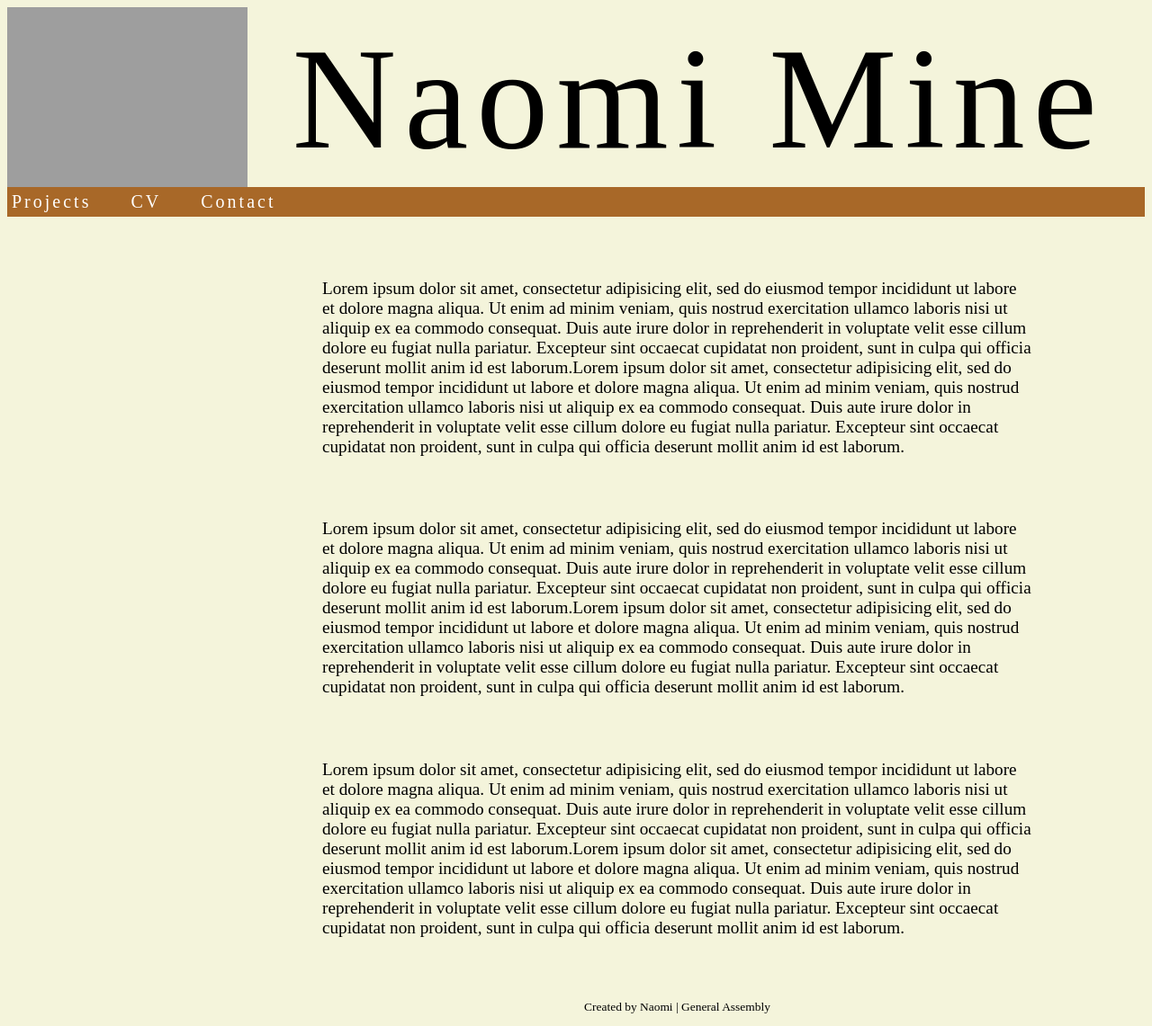
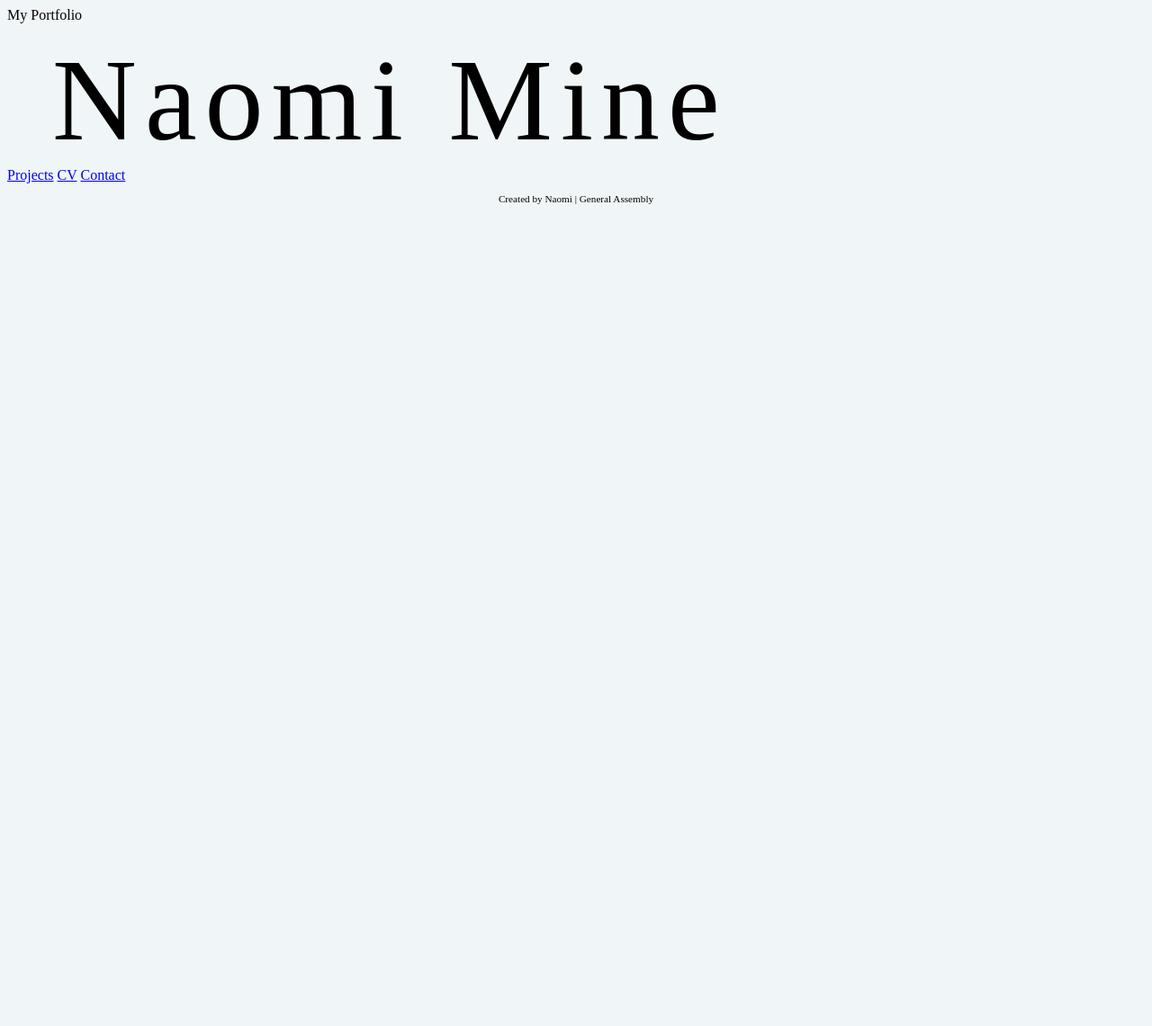
Before and after one commit to ga-chicago/wdi-portfolio, a PHP site: page / in a window 1280 px wide. Shown: the whole page at 90% size. After the commit the page ends 227 px from the top, so only its background shows below. Run offline with PHP 8.4, Linux system fonts and the light colour scheme; grey boxes are pictures that could not be loaded.

Commit message:
removed picture

```diff
--- a/portfolio/index.html
+++ b/portfolio/index.html
@@ -1,17 +1,18 @@
-<!DOCTYPE html>
+    <!DOCTYPE html>
 <html>
   <head>
     <meta charset="utf-8">
     <link href="styles/styles.css" rel="stylesheet" type="text/css">
+    <link href=""
     <title>
       My Portfolio
     </title>
   </head>
   <body>
     <header>
-      <div>
+      <!--<div>
         <img src="https://pbs.twimg.com/profile_images/660727164870918144/M1oODgSz.jpg">
-      </div>
+      </div> -->
       <div>
         <h1>Naomi Mine</h1>
       </div>
@@ -24,10 +25,6 @@
       </nav>
     </header>
     <main>
-      <p>Lorem ipsum dolor sit amet, consectetur adipisicing elit, sed do eiusmod tempor incididunt ut labore et dolore magna aliqua. Ut enim ad minim veniam, quis nostrud exercitation ullamco laboris nisi ut aliquip ex ea commodo consequat. Duis aute irure dolor in reprehenderit in voluptate velit esse cillum dolore eu fugiat nulla pariatur. Excepteur sint occaecat cupidatat non proident, sunt in culpa qui officia deserunt mollit anim id est laborum.Lorem ipsum dolor sit amet, consectetur adipisicing elit, sed do eiusmod tempor incididunt ut labore et dolore magna aliqua. Ut enim ad minim veniam, quis nostrud exercitation ullamco laboris nisi ut aliquip ex ea commodo consequat. Duis aute irure dolor in reprehenderit in voluptate velit esse cillum dolore eu fugiat nulla pariatur. Excepteur sint occaecat cupidatat non proident, sunt in culpa qui officia deserunt mollit anim id est laborum.
-    </p>
-    <p>Lorem ipsum dolor sit amet, consectetur adipisicing elit, sed do eiusmod tempor incididunt ut labore et dolore magna aliqua. Ut enim ad minim veniam, quis nostrud exercitation ullamco laboris nisi ut aliquip ex ea commodo consequat. Duis aute irure dolor in reprehenderit in voluptate velit esse cillum dolore eu fugiat nulla pariatur. Excepteur sint occaecat cupidatat non proident, sunt in culpa qui officia deserunt mollit anim id est laborum.Lorem ipsum dolor sit amet, consectetur adipisicing elit, sed do eiusmod tempor incididunt ut labore et dolore magna aliqua. Ut enim ad minim veniam, quis nostrud exercitation ullamco laboris nisi ut aliquip ex ea commodo consequat. Duis aute irure dolor in reprehenderit in voluptate velit esse cillum dolore eu fugiat nulla pariatur. Excepteur sint occaecat cupidatat non proident, sunt in culpa qui officia deserunt mollit anim id est laborum.</p>
-    <p>Lorem ipsum dolor sit amet, consectetur adipisicing elit, sed do eiusmod tempor incididunt ut labore et dolore magna aliqua. Ut enim ad minim veniam, quis nostrud exercitation ullamco laboris nisi ut aliquip ex ea commodo consequat. Duis aute irure dolor in reprehenderit in voluptate velit esse cillum dolore eu fugiat nulla pariatur. Excepteur sint occaecat cupidatat non proident, sunt in culpa qui officia deserunt mollit anim id est laborum.Lorem ipsum dolor sit amet, consectetur adipisicing elit, sed do eiusmod tempor incididunt ut labore et dolore magna aliqua. Ut enim ad minim veniam, quis nostrud exercitation ullamco laboris nisi ut aliquip ex ea commodo consequat. Duis aute irure dolor in reprehenderit in voluptate velit esse cillum dolore eu fugiat nulla pariatur. Excepteur sint occaecat cupidatat non proident, sunt in culpa qui officia deserunt mollit anim id est laborum.</p>
     </main>
     <footer>
       <p>Created by Naomi | General Assembly</p>
--- a/portfolio/styles/styles.css
+++ b/portfolio/styles/styles.css
@@ -1,24 +1,21 @@
 body {
-    background-color: #F4F4DB;
+    background-color: #F0F6F7;
   }
 header {
 }
-img {
+/*img {
   float:left;
-}
+  height: 200px;
+}*/
 h1 {
   display: inline-block;
-  font-size: 160px;
+  font-size: 130px;
   font-weight: lighter;
   letter-spacing: 9px;
   padding-top: 10px;
   padding-left: 50px;
   margin: 0;
 
-}
-img {
-  height: 200px;
-}
 nav {
   clear:both;
   background-color: #A86828;
@@ -39,10 +36,6 @@ a {
   padding: 15px;
 }
 
-
-p {
-  padding: 50px 125px 0px 350px;
-  font-size: 1.2em;
 }
 footer {
   text-align: center;
```
